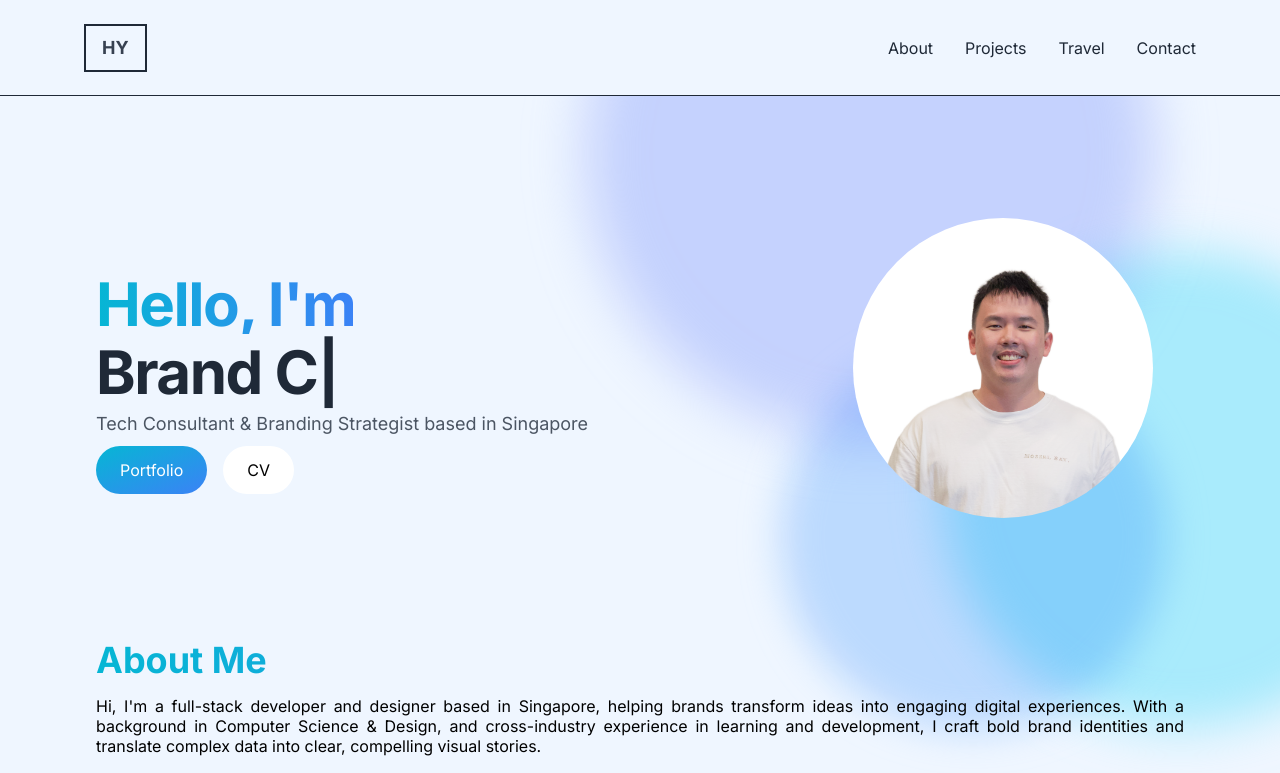
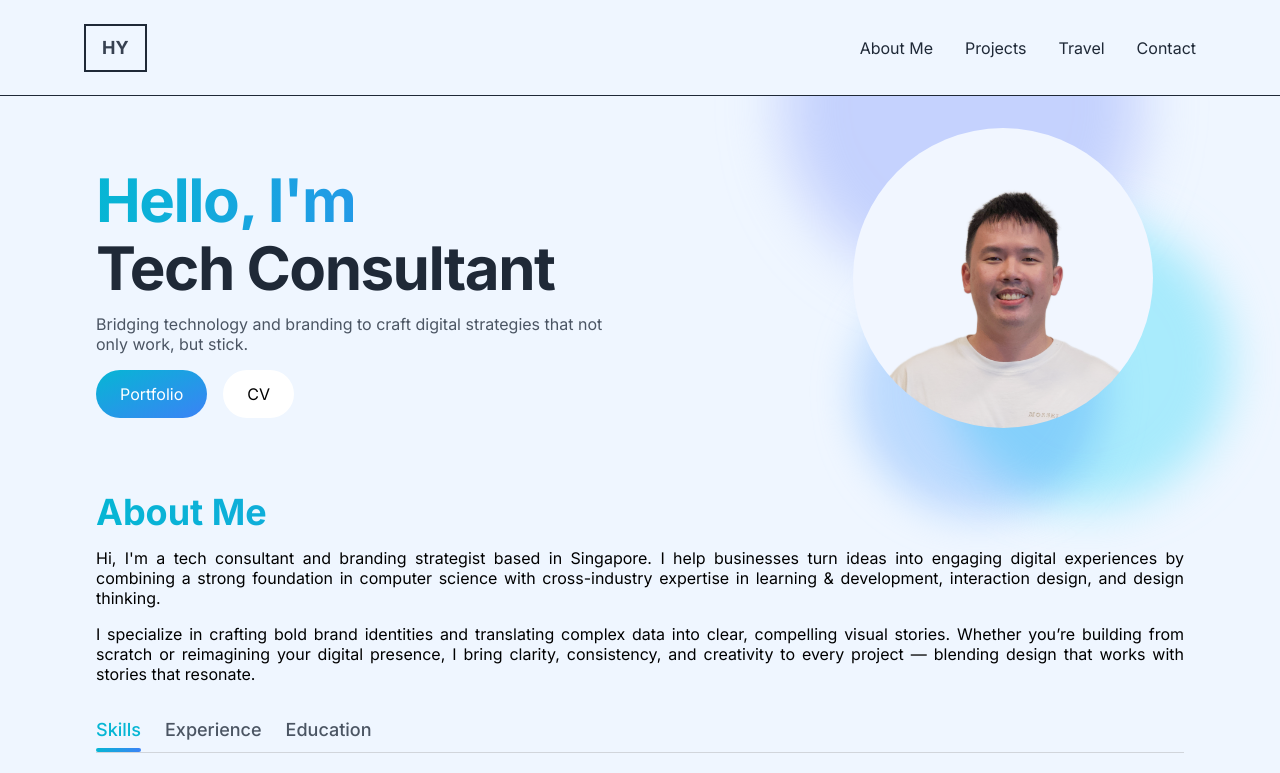
Before and after one commit to TaylorDOS/haoyi-portfolio, a Next.js app: page / in a window 1280 px wide. Shown: the top 773 px of the page. Built offline with nearby package versions, Linux system fonts and the light colour scheme; a web font is replaced by a local one.

Commit message:
update sitemap

```diff
--- a/app/components/AboutSection.jsx
+++ b/app/components/AboutSection.jsx
@@ -4,9 +4,9 @@ import { motion, AnimatePresence } from "framer-motion";
 import Image from "next/image";
 
 const tabs = [
+    { title: "Skills", id: "skills" },
+    { title: "Experience", id: "experience" },
     { title: "Education", id: "education" },
-    { title: "Experience", id: "experience" },
-    { title: "Skills", id: "skills" },
 ];
 
 const EducationCard = ({ logo, alt, title, description }) => {
@@ -100,18 +100,17 @@ const TAB_CONTENT = {
 };
 
 const AboutSection = () => {
-    const [activeTab, setActiveTab] = useState("education");
+    const [activeTab, setActiveTab] = useState("skills");
 
     return (
         <div className="gap-8 items-center py-8">
             <div className="mt-4 md:mt-0 text-left flex flex-col h-full">
                 <h2 className="text-4xl font-bold mb-4 text-transparent bg-clip-text bg-gradient-to-r from-primary-500 to-secondary-500">About Me</h2>
                 <p className="text-md text-justify leading-tight">
-                    Hi, I&apos;m a full-stack developer and designer based in Singapore, helping brands transform ideas into engaging digital experiences.
-                    With a background in Computer Science & Design, and cross-industry experience in learning and development, I craft bold brand identities and translate complex data into clear, compelling visual stories.
+                    Hi, I&apos;m a tech consultant and branding strategist based in Singapore. I help businesses turn ideas into engaging digital experiences by combining a strong foundation in computer science with cross-industry expertise in learning & development, interaction design, and design thinking.
                 </p>
                 <p className="text-md mt-4 text-justify leading-tight">
-                    Whether you&apos;re starting from scratch or reimagining your digital presence, I bring clarity, consistency, and creativity to your brand through design that works and stories that resonate.
+                    I specialize in crafting bold brand identities and translating complex data into clear, compelling visual stories. Whether you’re building from scratch or reimagining your digital presence, I bring clarity, consistency, and creativity to every project — blending design that works with stories that resonate.
                 </p>
                 <div className="flex flex-row justify-start mt-8 space-x-6 border-b border-gray-300">
                     {tabs.map((tab) => (
--- a/app/components/HeroSection.jsx
+++ b/app/components/HeroSection.jsx
@@ -14,7 +14,7 @@ const HeroSection = () => {
                 animate={{ opacity: 1 }}
                 transition={{ duration: 1.5 }}
             >
-                <div className="flex flex-col lg:flex-row mx-auto relative lg:h-[60vh]">
+                <div className="flex flex-col lg:flex-row mx-auto relative">
                     <div className="w-full lg:w-2/3 flex flex-col justify-center text-center lg:text-left z-10 lg:items-start">
                         <h1 className="text-gray-800 font-bold text-3xl lg:text-6xl tracking-tight">
                             <div className="mt-8 mb-2 text-transparent bg-clip-text bg-gradient-to-r from-primary-500 to-secondary-500">Hello, I&apos;m</div>
@@ -22,22 +22,22 @@ const HeroSection = () => {
                                 sequence={[
                                     "Hao Yi",
                                     3000,
-                                    "Brand Consultant",
-                                    1500,
-                                    "System Designer",
-                                    1500,
-                                    "Web Developer",
-                                    1500,
+                                    "Tech Consultant",
+                                    3000,
+                                    "Branding Strategist",
+                                    3000,
+                                    "Software Engineer",
+                                    3000,
                                     "Visual Storyteller",
-                                    1500
+                                    3000
                                 ]}
                                 wrapper="span"
                                 speed={50}
                                 repeat={Infinity}
                             />
                         </h1>
-                        <p className="text-gray-600 text-md my-2 lg:text-lg">
-                            Tech Consultant & Branding Strategist based in Singapore
+                        <p className="text-gray-600 text-md my-4 max-w-lg leading-tight">
+                            Bridging technology and branding to craft digital strategies that not only work, but stick.
                         </p>
                         <div className="z-10 relative flex flex-col lg:flex-row items-center justify-center gap-4">
                             <Link
--- a/app/components/Navbar.jsx
+++ b/app/components/Navbar.jsx
@@ -5,8 +5,8 @@ import { FaBars, FaTimes } from "react-icons/fa";
 import { motion } from "framer-motion";
 
 const navLinks = [
-  { title: "About", path: "/#about" },
-  { title: "Projects", path: "/#projects" },
+  { title: "About Me", path: "/" },
+  { title: "Projects", path: "/projects" },
   { title: "Travel", path: "/travel" },
   { title: "Contact", path: "/#contact" },
 ];
--- a/app/page.js
+++ b/app/page.js
@@ -1,18 +1,14 @@
 import HeroSection from "./components/HeroSection";
 import AboutSection from "./components/AboutSection";
-import ProjectSection from "./components/ProjectSection";
 
 export default function Home() {
   return (
     <main className="relative flex flex-col min-h-screen overflow-hidden bg-blue-50">
       <div className="container pt-32 mx-auto px-8 max-w-6xl">
         <HeroSection />
-        <section id="about" className="scroll-mt-24">
+        <div className="mt-8">
           <AboutSection />
-        </section>
-        <section id="projects" className="scroll-mt-24">
-          <ProjectSection />
-        </section>
+        </div>
       </div>
     </main>
 
--- /dev/null
+++ b/app/projects/layout.js
@@ -0,0 +1,15 @@
+export const metadata = {
+  title: "Projects | Hao Yi",
+  description: "Explore projects I worked on during my academic journey and internships.",
+  keywords: [
+    "projects",
+    "academic projects",
+    "software development",
+    "design thinking projects",
+    "healthcare projects",
+  ]
+};
+
+export default function ProjectLayout({ children }) {
+  return <>{children}</>;
+}
--- /dev/null
+++ b/app/projects/page.js
@@ -0,0 +1,11 @@
+"use client";
+import ProjectSection from "../components/ProjectSection";
+
+export default function ProjectsPage() {
+
+  return (
+    <div className="container pt-32 mx-auto px-8 max-w-6xl">
+      <ProjectSection />
+    </div>
+  );
+}
--- a/app/travel/layout.js
+++ b/app/travel/layout.js
@@ -1,29 +1,14 @@
-"use client";
-
-import Head from "next/head";
+export const metadata = {
+  title: "Travel | Hao Yi",
+  description: "Explore travel stories, itineraries, and destinations by Hao Yi.",
+  keywords: [
+    "Travel",
+    "Travel Blog",
+    "Itineraries",
+    "Journey",
+  ]
+};
 
 export default function TravelLayout({ children }) {
-  return (
-    <>
-      <Head>
-        <title>Travel | Hao Yi</title>
-        <meta
-          name="description"
-          content="Explore travel stories, itineraries, and destinations by Hao Yi."
-        />
-        <meta
-          name="keywords"
-          content="travel, Hao Yi, travel blog, itineraries, Japan travel, Korea travel, photo gallery"
-        />
-        <meta property="og:title" content="Travel | Hao Yi" />
-        <meta
-          property="og:description"
-          content="Not just places, but stories. Dive into travel journals and destinations."
-        />
-        <meta property="og:type" content="website" />
-        <meta property="og:url" content="https://haoyi-portfolio.com/travel" />
-      </Head>
-      {children}
-    </>
-  );
+  return <>{children}</>;
 }
```
Also changed, not shown: public/images/haoyi.png, 1 other file (tests, documents, lock files or other folders).
